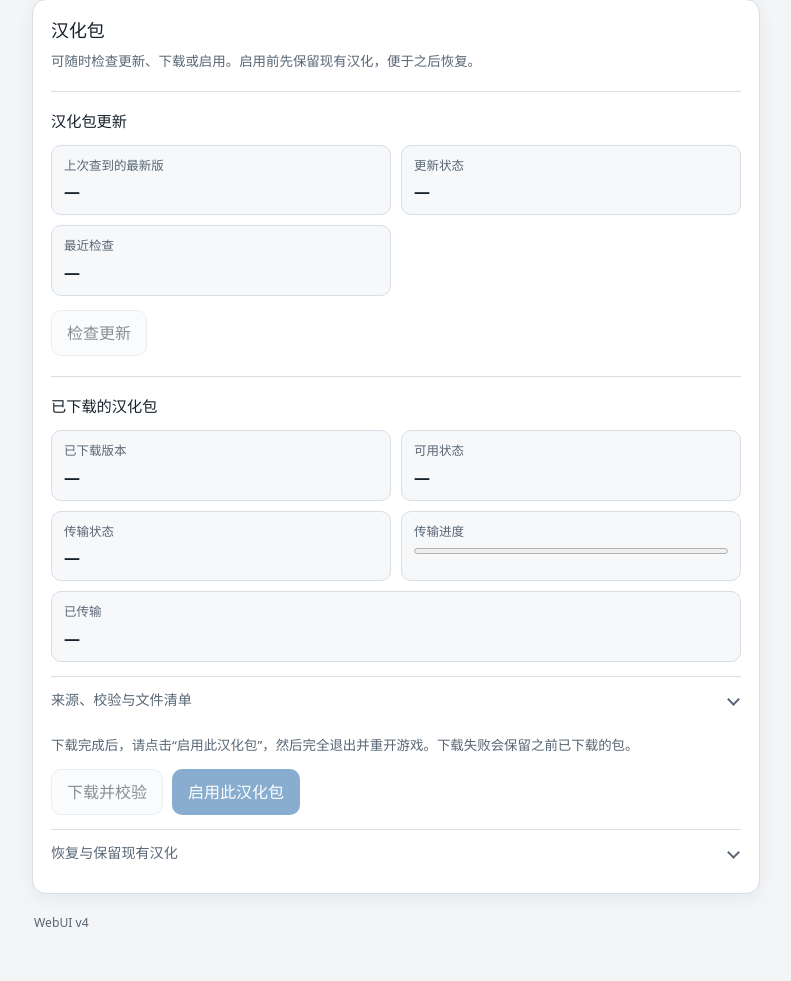
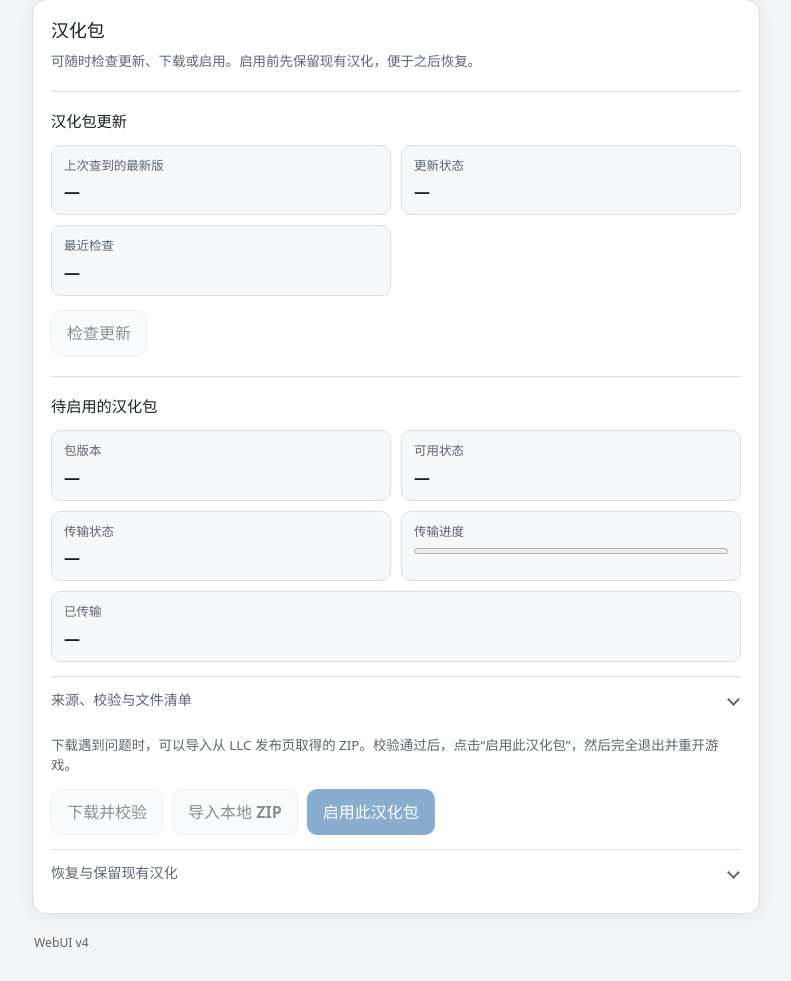
Before and after one commit to Linoleic/LLC-Zygisk-Localizer, a web app: page / in a window 1280 px wide, after a click on "汉化包". Shown: the part 270-1251 px from the top of the page, without its empty margins (244-1035 px from the left). Before the commit the page ends 1197 px from the top, so only its background shows below. Run offline with its HTML, style and script files only (its server is not run), Linux system fonts and the light colour scheme; data that the repository does not hold is empty.

Commit message:
feat(webui): import local localization archives

```diff
--- a/module/webroot/app.mjs
+++ b/module/webroot/app.mjs
@@ -1,17 +1,17 @@
 import {available, exec} from './bridge.mjs';
-import {command, parseResponse, model, nextStep, candidateDetails, downloadError, bytes, when, updateLabels, transferLabels} from './view-model.mjs?v=20261107download1';
+import {command, parseResponse, model, nextStep, candidateDetails, downloadError, bytes, when, updateLabels, transferLabels} from './view-model.mjs?v=20261117import';
 import {setupSelects, setupDisclosures, setupTabs, showRegion} from './ui-controls.mjs?v=20261105schema1';
 
 const el = id => document.getElementById(id);
 const disclosures = setupDisclosures();
 const pickers = setupSelects();
 const tabs = setupTabs(() => pickers.close());
-const actions = ['refresh', 'check', 'download', 'activate', 'rollback', 'import-current', 'save-network', 'detect-proxy', 'apply-font', 'import-custom-font', 'pick-font-file', 'download-font', 'apply-lang', 'trigger-reload', 'cleanup-preview', 'cleanup-apply', 'discover-text'];
+const actions = ['refresh', 'check', 'download', 'activate', 'rollback', 'import-current', 'save-network', 'detect-proxy', 'apply-font', 'import-custom-font', 'pick-font-file', 'pick-pack-file', 'download-font', 'apply-lang', 'trigger-reload', 'cleanup-preview', 'cleanup-apply', 'discover-text'];
 let report = null, cleanup = null, pending = false, uncertain = false, polling = false, timer;
-let pendingAction = null;
+let pendingAction = null, pendingButton = null;
 const drafts = new Set();
-const actionButtons = {status: 'refresh', network: 'save-network', 'set-language': 'apply-lang', 'set-font': 'apply-font', 'download-font': 'download-font', reload: 'trigger-reload', 'detect-proxy': 'detect-proxy', discover: 'discover-text'};
-const actionMessages = {discover: '正在检查文本适配，请稍候…', check: '正在检查汉化包更新…', download: '正在下载并校验汉化包…', 'download-font': '正在下载并解压官方思源黑体，请稍候…', activate: '正在启用已下载的汉化包…', rollback: '正在恢复上一个汉化包…', network: '正在保存网络设置…', 'set-font': '正在保存字体设置…', 'set-language': '正在保存语言策略…', reload: '正在发送重新加载请求…'};
+const actionButtons = {status: 'refresh', network: 'save-network', 'set-language': 'apply-lang', 'set-font': 'apply-font', 'download-font': 'download-font', reload: 'trigger-reload', 'detect-proxy': 'detect-proxy', discover: 'discover-text', 'cleanup-plan': 'cleanup-preview', cleanup: 'cleanup-apply', 'import-zip': 'pick-pack-file'};
+const actionMessages = {discover: '正在检查文本适配，请稍候…', check: '正在检查汉化包更新…', download: '正在下载并校验汉化包…', 'download-font': '正在下载并解压官方思源黑体，请稍候…', activate: '正在启用汉化包…', rollback: '正在恢复上一个汉化包…', network: '正在保存网络设置…', 'set-font': '正在保存字体设置…', 'set-language': '正在保存语言策略…', reload: '正在发送重新加载请求…'};
 const set = (id, value) => { el(id).textContent = value ?? '—'; };
 function banner(message, tone = 'info') { set('banner', message); el('banner').dataset.tone = tone; }
 
@@ -27,6 +27,8 @@ function controls() {
     showRegion(el('target-lang-field'), isSelective);
   }
   const state = model(report);
+  const packPicker = el('pick-pack-file');
+  if (packPicker) packPicker.disabled = blocked || !report || report.capabilities?.local_zip_import !== 1;
   el('discover-text').disabled ||= !state.canDiscover;
   el('trigger-reload').disabled ||= !state.canReload;
   el('apply-lang').disabled ||= el('lang-mode-select').value === state.langMode && (state.langMode !== 'selective' || el('target-lang-select').value === state.targetLang);
@@ -50,10 +52,15 @@ function controls() {
   el('next-action').disabled = blocked || !guide.action || el(guide.action)?.disabled;
   const guideBusy = pending && (pendingAction === guide.action || (pendingAction === 'status' && guide.action === 'refresh'));
   el('next-action').classList.toggle('is-loading', guideBusy); el('next-action').setAttribute('aria-busy', String(guideBusy));
-  document.querySelectorAll('#importable-fonts-list button').forEach(button => { button.disabled = blocked || !report; });
+  document.querySelectorAll('#importable-fonts-list button').forEach(button => {
+    button.disabled = blocked || !report;
+    const loading = pending && button === pendingButton;
+    button.classList.toggle('is-loading', loading);
+    button.setAttribute('aria-busy', String(loading));
+  });
   for (const id of actions) {
     const button = el(id); if (!button) continue;
-    const loading = pending && id === (actionButtons[pendingAction] ?? pendingAction);
+    const loading = pending && (button === pendingButton || id === (actionButtons[pendingAction] ?? pendingAction));
     button.classList.toggle('is-loading', loading); button.setAttribute('aria-busy', String(loading));
   }
   pickers.sync();
@@ -61,13 +68,14 @@ function controls() {
 function transfer(downloads, busy) {
   if (!downloads) return;
   const candidate = downloads.prepared, attempt = downloads.last_attempt;
-  set('candidate-version', candidate?.plan?.version ?? '尚未下载');
+  set('candidate-version', candidate?.plan?.version ?? '尚无待启用的汉化包');
   el('candidate-files').replaceChildren();
   const item = document.createElement('li');
-  item.textContent = candidate ? `${candidate.files} 个文件 · 解压后 ${bytes(candidate.uncompressed_bytes)} · ${candidate.key}` : '下载并通过校验后显示';
+  item.textContent = candidate ? `${candidate.files} 个文件 · 解压后 ${bytes(candidate.uncompressed_bytes)} · ${candidate.key}` : '汉化包通过校验后显示';
   el('candidate-files').append(item);
   const phase = downloads.state ?? (attempt ? ['failed', 'succeeded'].includes(attempt.phase) ? attempt.phase : busy ? attempt.phase : 'operation_interrupted' : 'not_started');
-  set('transfer-state', `${transferLabels[phase] ?? phase}${attempt?.operation ? ` · ${attempt.operation}` : ''}${attempt?.error ? ` · ${downloadError(attempt.error)}` : ''}`);
+  const operation = ({download: '在线下载', 'import-zip': '导入本地 ZIP', activate: '启用汉化包', rollback: '恢复汉化包', 'import-current': '保存现有汉化'})[attempt?.operation];
+  set('transfer-state', `${transferLabels[phase] ?? phase}${operation ? ` · ${operation}` : ''}${attempt?.error ? ` · ${downloadError(attempt.error)}` : ''}`);
   const total = attempt?.plan?.size, received = attempt?.bytes_received;
   if (Number.isFinite(received) && total > 0) el('transfer-progress').value = Math.min(100, received / total * 100);
   else if (phase === 'downloading' || phase === 'validating' || phase === 'working') el('transfer-progress').removeAttribute('value');
@@ -143,7 +151,7 @@ function render(doc) {
         btn.className = 'button button-secondary';
         btn.type = 'button';
         btn.innerHTML = `<svg class="btn-icon" viewBox="0 0 24 24" aria-hidden="true"><path d="M21 15v4a2 2 0 0 1-2 2H5a2 2 0 0 1-2-2v-4"></path><polyline points="7 10 12 15 17 10"></polyline><line x1="12" y1="15" x2="12" y2="3"></line></svg><span>导入</span>`;
-        btn.addEventListener('click', () => run('import-font', imp.path));
+        btn.addEventListener('click', () => runFromButton(btn, 'import-font', imp.path));
         li.append(info, btn);
         list.append(li);
       }
@@ -241,7 +249,12 @@ async function run(action, ...args) {
     tone = 'error';
     uncertain = error.code === 'bridge_timeout' || error.code === 'bridge_invalid_response' || error.code === 'bridge_output_too_large';
     message = `${error.message}${uncertain ? '。命令可能仍在运行，正在读取进度，暂不重复执行。' : ''}`;
-  } finally { pending = false; pendingAction = null; banner(message, tone); controls(); schedule(); }
+  } finally { pending = false; pendingAction = null; pendingButton = null; banner(message, tone); controls(); schedule(); }
+}
+function runFromButton(button, action, ...args) {
+  if (pending) return;
+  pendingButton = button;
+  return run(action, ...args);
 }
 async function confirm(title, description) {
   const dialog = el('confirm-dialog'); set('confirm-title', title); set('confirm-description', description);
@@ -271,7 +284,7 @@ for (const [panel, fields] of Object.entries({network: ['proxy-enabled', 'proxy-
 }
 for (const action of ['activate', 'rollback', 'import-current']) el(action).addEventListener('click', async () => {
   const target = action === 'activate' ? report?.downloads?.prepared?.key : action === 'rollback' ? report?.resource_store?.previous : undefined;
-  const title = ({activate: '启用已下载的汉化包', rollback: '恢复上一个汉化包', 'import-current': '保存现有汉化'})[action];
+  const title = ({activate: '启用此汉化包', rollback: '恢复上一个汉化包', 'import-current': '保存现有汉化'})[action];
   const description = action === 'activate' ? `将启用汉化包 ${report?.downloads?.prepared?.plan?.version ?? '版本未知'}。当前游戏继续使用原包，完全退出再打开后生效。` : action === 'rollback' ? '回退到上一个保留的汉化包。当前游戏继续使用原包，完全退出再打开后生效。' : `将现有资源 ${report?.local_resources?.version ?? ''} 保存为可恢复的旧包，完成后即可继续启用新版。`;
   if (await confirm(title, description)) await run(action, target);
 });
@@ -308,7 +321,7 @@ el('detect-proxy')?.addEventListener('click', async () => {
     }
   } catch (error) {
     banner(`代理检测失败：${error.message}`);
-  } finally { pending = false; pendingAction = null; controls(); }
+  } finally { pending = false; pendingAction = null; pendingButton = null; controls(); }
 });
 el('apply-font').addEventListener('click', () => {
   const target = el('font-select')?.value;
@@ -317,7 +330,7 @@ el('apply-font').addEventListener('click', () => {
 el('download-font')?.addEventListener('click', () => run('download-font'));
 el('import-custom-font')?.addEventListener('click', () => {
   const p = el('custom-font-path')?.value?.trim();
-  if (p) run('import-font', p);
+  if (p) runFromButton(el('import-custom-font'), 'import-font', p);
 });
 
 function arrayBufferToBase64(buffer) {
@@ -343,7 +356,7 @@ el('font-file-picker')?.addEventListener('change', async (event) => {
     return;
   }
 
-  pending = true; controls(); banner(`正在准备导入字体 ${file.name} (${bytes(file.size)})…`); schedule();
+  pending = true; pendingAction = 'import-font'; pendingButton = el('pick-font-file'); controls(); banner(`正在准备导入字体 ${file.name} (${bytes(file.size)})…`); schedule();
   try {
     let resolved = false;
     try {
@@ -389,7 +402,7 @@ el('font-file-picker')?.addEventListener('change', async (event) => {
   } catch (err) {
     banner(`选取字体导入失败：${err.message}`);
   } finally {
-    pending = false; controls(); schedule();
+    pending = false; pendingAction = null; pendingButton = null; controls(); schedule();
   }
 });
 el('trigger-reload')?.addEventListener('click', () => run('reload'));
@@ -411,3 +424,64 @@ else {
   set('next-title', '请从模块管理器打开'); set('next-detail', '需要 Root 管理器提供操作通路。');
   banner('需要从支持 KernelSU WebUI 的 Root 管理器打开本模块页面。当前环境没有 Root 桥接，操作已禁用。');
 }
+
+el('pick-pack-file')?.addEventListener('click', () => el('pack-file-picker').click());
+el('pack-file-picker')?.addEventListener('change', async event => {
+  const file = event.target.files?.[0];
+  event.target.value = '';
+  if (!file || el('pick-pack-file').disabled) return;
+  if (!/\.zip$/i.test(file.name) || file.size === 0 || file.size > 64 * 1024 * 1024) {
+    banner('请选择有效的 LLC 汉化包 ZIP，文件大小上限为 64 MiB。', 'error');
+    return;
+  }
+
+  const token = Array.from(crypto.getRandomValues(new Uint8Array(16)), byte => byte.toString(16).padStart(2, '0')).join('');
+  pending = true;
+  pendingAction = 'import-zip';
+  controls();
+  banner(`正在读取 ${file.name}…`);
+  let handedOff = false;
+  const updateImportProgress = received => {
+    set('transfer-state', '正在导入本地 ZIP');
+    set('transfer-bytes', `${bytes(received)} / ${bytes(file.size)}`);
+    el('transfer-progress').value = 100 * received / file.size;
+  };
+  updateImportProgress(0);
+  try {
+    const chunkSize = 48 * 1024;
+    for (let offset = 0; offset < file.size; offset += chunkSize) {
+      const buffer = await file.slice(offset, offset + chunkSize).arrayBuffer();
+      const {doc, errno} = await invoke('upload-zip-chunk', `${token}:${offset}`, arrayBufferToBase64(buffer));
+      if (errno !== 0 || doc.kind !== 'zip_upload_chunk' || doc.bytes_written !== buffer.byteLength) throw new Error('zip_upload_offset_mismatch');
+      updateImportProgress(offset + buffer.byteLength);
+      banner(`正在导入汉化包 · ${bytes(offset + buffer.byteLength)} / ${bytes(file.size)}`);
+    }
+    set('transfer-state', '正在校验本地 ZIP');
+    el('transfer-progress').removeAttribute('value');
+    banner('正在校验汉化包…');
+    handedOff = true;
+    schedule();
+    const {doc, errno} = await invoke('import-zip', token);
+    if (doc.kind !== 'module_manager_status') throw new Error('返回类型与操作不匹配');
+    render(doc);
+    if (errno !== 0 || doc.downloads?.last_attempt?.phase !== 'succeeded') {
+      handedOff = errno !== 3;
+      throw new Error(errno === 3 ? 'manager_busy' : doc.downloads?.last_attempt?.error ?? '汉化包校验失败');
+    }
+    cleanup = null;
+    set('cleanup-state', '资源状态已改变，请重新预览。');
+    banner('本地汉化包已通过校验。确认版本后，可以启用此汉化包。', 'success');
+  } catch (error) {
+    uncertain = ['bridge_timeout', 'bridge_invalid_response', 'bridge_output_too_large'].includes(error.code);
+    if (!handedOff || !uncertain) {
+      try { await invoke('discard-zip-upload', token); } catch {}
+    }
+    if (!handedOff) transfer(report?.downloads, report?.busy);
+    banner(uncertain ? '暂未收到导入结果，正在读取管理器状态。' : `导入失败 · ${downloadError(error.message)}`, 'error');
+  } finally {
+    pending = false;
+    pendingAction = null;
+    controls();
+    schedule();
+  }
+});
--- a/module/webroot/index.html
+++ b/module/webroot/index.html
@@ -11,7 +11,7 @@
   <title>LLC 汉化管理</title>
   <link rel="icon" href="data:,">
   <link rel="stylesheet" href="./style.css?v=20261105copy1">
-  <script type="module" src="./app.mjs?v=20261107download1"></script>
+  <script type="module" src="./app.mjs?v=20261117import"></script>
 </head>
 <body class="preload">
   <main class="page-shell">
@@ -98,9 +98,9 @@
       </div>
       </section>
       <section class="resource-section" aria-labelledby="candidate-title">
-        <h3 class="resource-subtitle" id="candidate-title">已下载的汉化包</h3>
+        <h3 class="resource-subtitle" id="candidate-title">待启用的汉化包</h3>
       <dl class="data-grid">
-        <div class="data-item"><dt>已下载版本</dt><dd id="candidate-version">—</dd></div>
+        <div class="data-item"><dt>包版本</dt><dd id="candidate-version">—</dd></div>
         <div class="data-item"><dt>可用状态</dt><dd id="candidate-activation">—</dd></div>
         <div class="data-item"><dt>传输状态</dt><dd id="transfer-state">—</dd></div>
         <div class="data-item"><dt>传输进度</dt><dd><progress id="transfer-progress" max="100" value="0">0%</progress></dd></div>
@@ -115,9 +115,11 @@
         <div class="data-item data-item-wide"><dt>上次更新检查错误</dt><dd id="download-check-error">—</dd></div>
         <div class="data-item data-item-wide"><dt>文件清单</dt><dd><ul class="file-list" id="candidate-files"><li>暂无已下载文件</li></ul></dd></div>
       </dl></details>
-      <p class="section-note">下载完成后，请点击“启用此汉化包”，然后完全退出并重开游戏。下载失败会保留之前已下载的包。</p>
+      <p class="section-note">下载遇到问题时，可以导入从 LLC 发布页取得的 ZIP。校验通过后，点击“启用此汉化包”，然后完全退出并重开游戏。</p>
       <div class="action-row action-row-wrap">
         <button class="button button-secondary" id="download" type="button">下载并校验</button>
+        <button class="button button-secondary" id="pick-pack-file" type="button">导入本地 ZIP</button>
+        <input id="pack-file-picker" type="file" accept=".zip,application/zip" hidden />
         <button class="button button-primary" id="activate" type="button">启用此汉化包</button>
       </div>
       <details class="inline-details"><summary>恢复与保留现有汉化</summary><div class="action-row action-row-wrap">
```
Also changed, not shown: module/webroot/view-model.mjs (+16 -3 lines), tests/webui_browser_test.mjs (+33 -1 lines), CHANGELOG.md, 5 other files.
